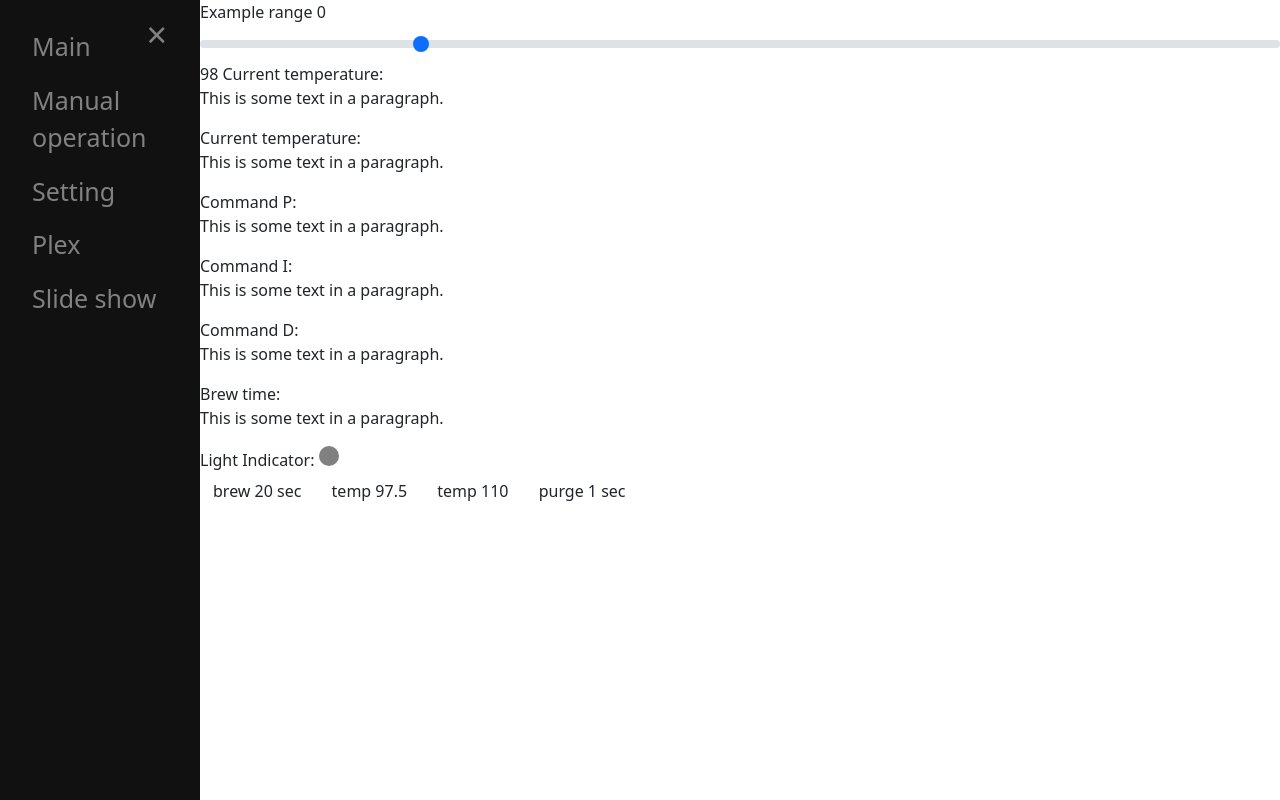
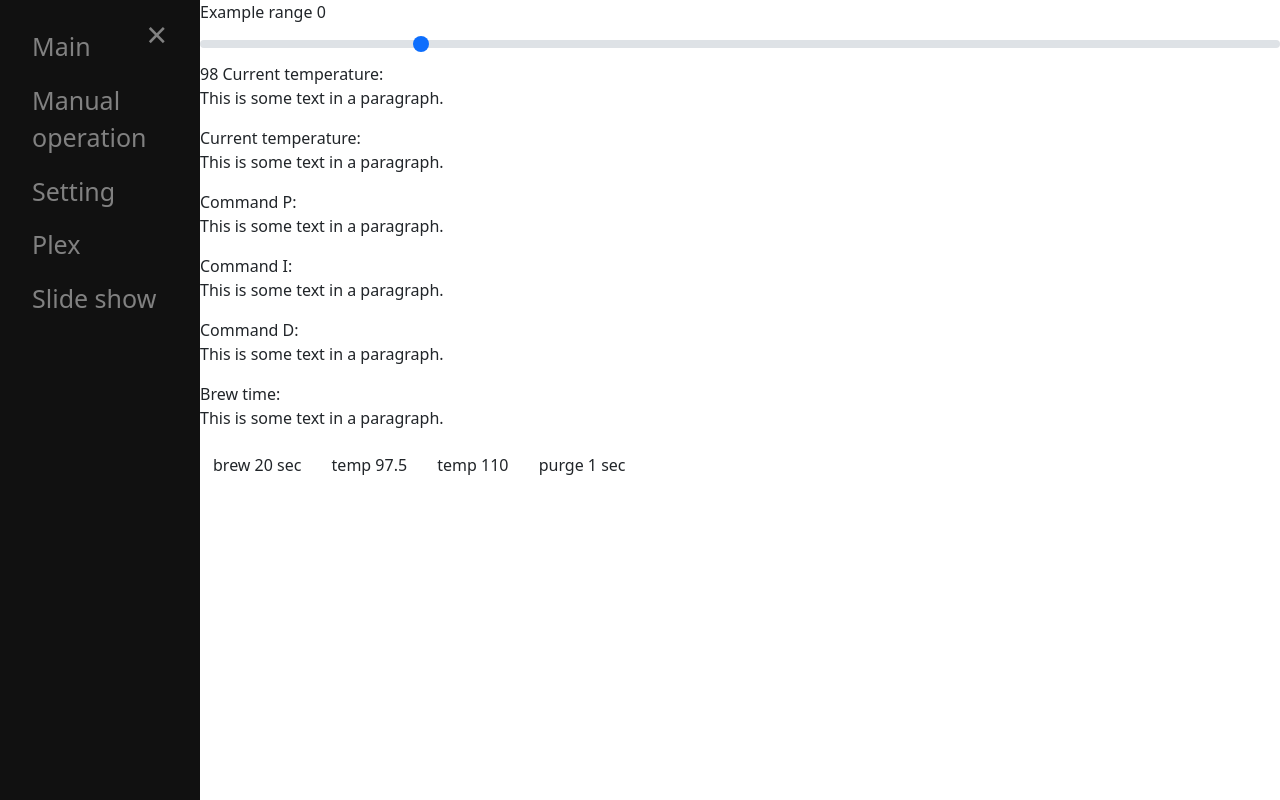
Before and after one commit to JCompagnat/SmartCoffee, a Flask app: page / in a window 1280 px wide. Run offline with Flask 3, Linux system fonts and the light colour scheme; some libraries are stand-ins or nearby versions.

Commit message:
Revert "fix indentation and add brew light"
This reverts commit 33e33aef9850252658e823d48a806471d31ecbe0.

```diff
--- a/__init__.py
+++ b/__init__.py
@@ -28,10 +28,8 @@ def index():
 	initialize_shared_data()
 	worker_1 = multiprocessing.Process(name='worker 1', target=pid)
 	worker_2 = multiprocessing.Process(name='worker 2', target=brew)
-	worker_3 = multiprocessing.Process(name='worker 2', target=status)
 	worker_1.start()
 	worker_2.start()
-	worker_3.start()
 	return render_template('manualoperations.html')
 
 @app.route('/manualoperations')
@@ -54,9 +52,8 @@ def _get_temp():
 	brewTime = shardedData['brewTime']
 	waterTemp = shardedData['waterTemp']
 	setTemp = shardedData['setTemp']
-	brewLight = shardedData['brewLight']
 	return jsonify(temp=waterTemp, commandP=p, commandI=i,commandD=d,
-	brew=brewTime, setTemp=setTemp, brewLight=brewLight)
+	brew=brewTime, setTemp=setTemp)
 
 
 @app.route('/_brew')
@@ -129,6 +126,7 @@ def pid():
 		time.sleep(1)
 
 def brew():
+
 	while True:
 		if shardedData['brewTime'] > 0:
 			GPIO.setmode(GPIO.BCM)
@@ -142,18 +140,6 @@ def brew():
 		time.sleep(0.5)
 	return
 
-def status():
-	while True:
-		tempLimit = 0.5
-		temp = shardedData['waterTemp']
-		target = hardedData['setTemp']
-		if target - tempLimit < temp > target + tempLimit:
-			shardedData['brewLight'] = 1
-		else:
-			shardedData['brewLight'] = 0
-		time.sleep(0.5)
-	return
-
 
 # run application
 if __name__ == '__main__':
--- a/static/style.css
+++ b/static/style.css
@@ -45,19 +45,3 @@
   .sidenav2 {padding-top: 15px;}
   .sidenav2 a {font-size: 18px;}
 }
-
-.light-off {
-  width: 20px;
-  height: 20px;
-  background-color: grey;
-  border-radius: 50%;
-  display: inline-block;
-}
-
-.light-on {
-  width: 20px;
-  height: 20px;
-  background-color: green;
-  border-radius: 50%;
-  display: inline-block;
-}
--- a/templates/manualoperations.html
+++ b/templates/manualoperations.html
@@ -64,19 +64,9 @@
 			$("#commandD").text(data.commandD);
 			$("#brewTime").text(data.brew);
 			$("#setTemp").text(data.setTemp);
-			$("#brewLight").text(data.brewLight);
+
 
 		});
-
-		function toggleLight(isOn) {
-            var light = document.getElementById('lightIndicator');
-            if (light === 1 {
-                light.className = 'light-on';
-            } else {
-                light.className = 'light-off';
-            }
-        }
-
 		return false;
 	};
 
@@ -115,11 +105,6 @@
 
 			<label for="brew?">Brew time:</label>
 			<p id=brewTime>This is some text in a paragraph.</p>
-
-			<!-- Light indicator -->
-       		<label for="lightIndicator">Light Indicator:</label>
-      		<div id="lightIndicator" class="light-off"></div>
-
 		</form>
 
 		<a href=# id=brewButton><button class='btn btn-default'>brew 20 sec</button></a>
```
